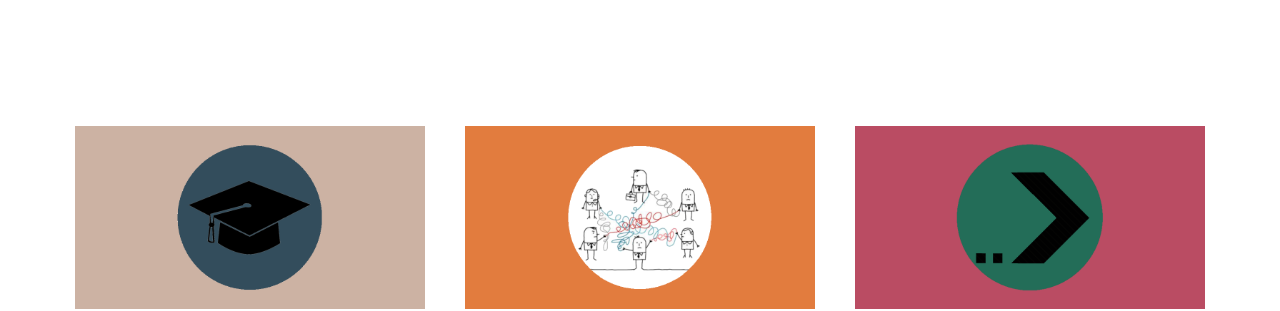
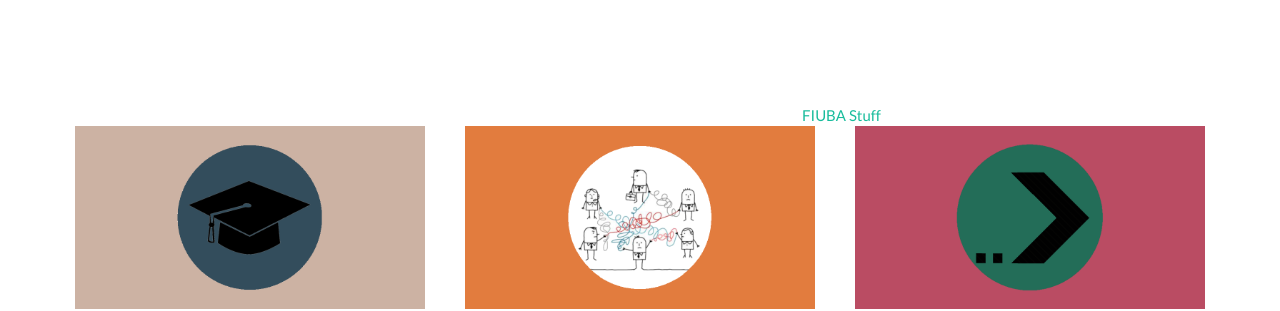
Before and after one commit to FdelMazo/FdelMazo.github.io, a Jekyll site: the page built from index.html, in a window 1280 px wide. Shown: the part 179-490 px from the top of the page. Built offline with Jekyll 4.4.1, drawn with Linux system fonts in a browser that asks for light colours; comment, search, counter and statistics services are not loaded.

Commit message:
Update portfolio_grid.html

```diff
--- a/_includes/portfolio_grid.html
+++ b/_includes/portfolio_grid.html
@@ -8,6 +8,7 @@
                 </div>
             </div>
             <div class="github-card" data-github="FdelMazo/" data-theme="personal"></div>
+            <a href='https://gist.github.com/FdelMazo/2381eceadbfbb34b67ee2b6e67bb641a'>FIUBA Stuff</a>
             <div class="row">
                 {% for post in site.posts %}
                     <div class="col-sm-4 portfolio-item">
```
